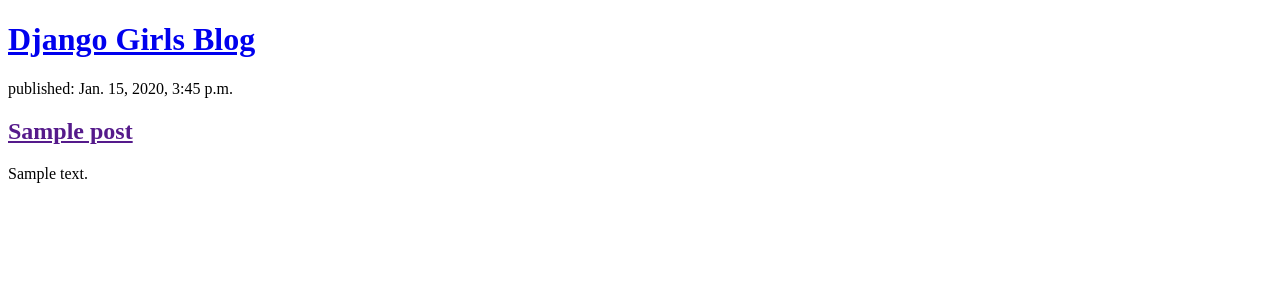
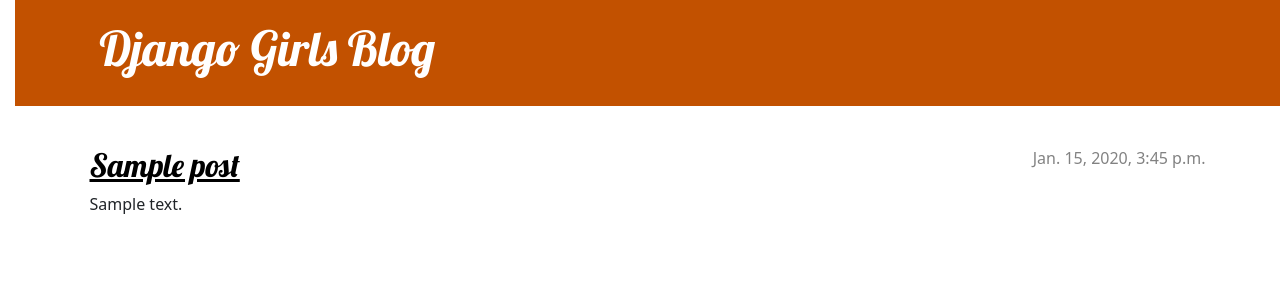
Before and after one commit to subash-tamang/my-first-blog, a Django app: page / in a window 1280 px wide. Shown: the top 300 px of the page. Run offline with Django 3.2, Linux system fonts and the light colour scheme; tables that the repository leaves empty hold one stand-in row (values such as "Sample post").

Commit message:
Added view and template for detailed blog post as well as CSS for the site.

```diff
--- /dev/null
+++ b/blog/static/css/blog.css
@@ -0,0 +1,80 @@
+h1 a, h2 a {
+  color: #C25100;
+  font-family: "Lobster";
+}
+
+body {
+  padding-left: 15px;
+}
+
+.page-header {
+  background-color: #C25100;
+  margin-top: 0;
+  margin-bottom: 40px;
+  padding: 20px 20px 20px 40px;
+}
+
+.page-header h1,
+.page-header h1 a,
+.page-header h1 a:visited,
+.page-header h1 a:active {
+  color: #ffffff;
+  font-size: 36pt;
+  text-decoration: none;
+}
+
+h1,
+h2,
+h3,
+h4 {
+  font-family: 'Lobster', cursive;
+}
+
+.date {
+  color: #828282;
+  /* color: turquoise; */
+}
+
+.save {
+  float: right;
+}
+
+.post-form textarea,
+.post-form input {
+  width: 100%;
+}
+
+.top-menu,
+.top-menu:hover,
+.top-menu:visited {
+  color: #ffffff;
+  float: right;
+  font-size: 26pt;
+  margin-right: 20px;
+}
+
+.post {
+  margin-bottom: 70px;
+}
+
+.post h2 a,
+.post h2 a:visited {
+  color: #000000;
+}
+
+.post > .date,
+.post > .actions {
+  float: right;
+}
+
+.btn-secondary,
+.btn-secondary:visited {
+  color: #C25100;
+  background: none;
+  border-color: #C25100;
+}
+
+.btn-secondary:hover {
+  color: #FFFFFF;
+  background-color: #C25100;
+}
--- /dev/null
+++ b/blog/templates/blog/base.html
@@ -0,0 +1,28 @@
+{% load static %}
+<!DOCTYPE html>
+<html>
+    <head>
+        <title>Django Girls blog</title>
+        <link rel="stylesheet" href="https://cdn.jsdelivr.net/npm/bootstrap@5.1.3/dist/css/bootstrap.min.css" integrity="sha384-1BmE4kWBq78iYhFldvKuhfTAU6auU8tT94WrHftjDbrCEXSU1oBoqyl2QvZ6jIW3" crossorigin="anonymous">
+        <link rel="stylesheet" href="{% static 'css/blog.css' %}">
+        <link rel="stylesheet" href="https://fonts.googleapis.com/css?family=Lobster&subset=latin,latin-ext">
+    </head>
+    <body>
+
+      <header class="page-header">
+        <div class="container">
+            <h1><a href="/">Django Girls Blog</a></h1>
+        </div>
+      </header>
+
+      <main class="container">
+          <div class="row">
+              <div class="col">
+              {% block content %}
+              {% endblock %}
+              </div>
+          </div>
+      </main>
+
+    </body>
+</html>
--- a/blog/templates/blog/post_list.html
+++ b/blog/templates/blog/post_list.html
@@ -1,20 +1,13 @@
-<!DOCTYPE html>
-<html>
-    <head>
-        <title>Django Girls blog</title>
-    </head>
-    <body>
-        <header>
-            <h1><a href="/">Django Girls Blog</a></h1>
-        </header>
+{% extends "blog/base.html" %}
 
-        {% for post in posts %}
-            <article>
-                <time>published: {{ post.published_date }}</time>
-                <h2><a href="">{{ post.title }}</a></h2>
-                <p>{{ post.text|linebreaksbr }}</p>
-            </article>
-        {% endfor %}
-
-    </body>
-</html>
+{% block content%}
+    {% for post in posts %}
+        <article class="post">
+            <time class="date">
+                {{ post.published_date }}
+            </time>
+            <h2><a href="{% url "post_detail" pk=post.pk %}">{{ post.title }}</a></h2>
+            <p>{{ post.text|linebreaksbr }}</p>
+        </article>
+    {% endfor %}
+{% endblock %}
--- a/blog/urls.py
+++ b/blog/urls.py
@@ -3,4 +3,5 @@ from . import views
 
 urlpatterns = [
     path("", views.post_list, name="post_list"),
+    path("post/<int:pk>/", views.post_detail, name="post_detail"),
 ]
--- a/blog/views.py
+++ b/blog/views.py
@@ -1,4 +1,4 @@
-from django.shortcuts import render
+from django.shortcuts import render, get_object_or_404
 from .models import Post
 from django.utils import timezone
 
@@ -6,3 +6,8 @@ from django.utils import timezone
 def post_list(request):
   posts = Post.objects.filter(published_date__lte=timezone.now()).order_by("published_date")
   return render(request, "blog/post_list.html", {"posts": posts})
+
+def post_detail(request, pk):
+  # Post.objects.get(pk=pk)
+  post = get_object_or_404(Post, pk=pk)
+  return render(request, "blog/post_detail.html", {"post": post})
```
Also changed, not shown: blog/templates/blog/post_detail.html (added, +13 -0 lines).
